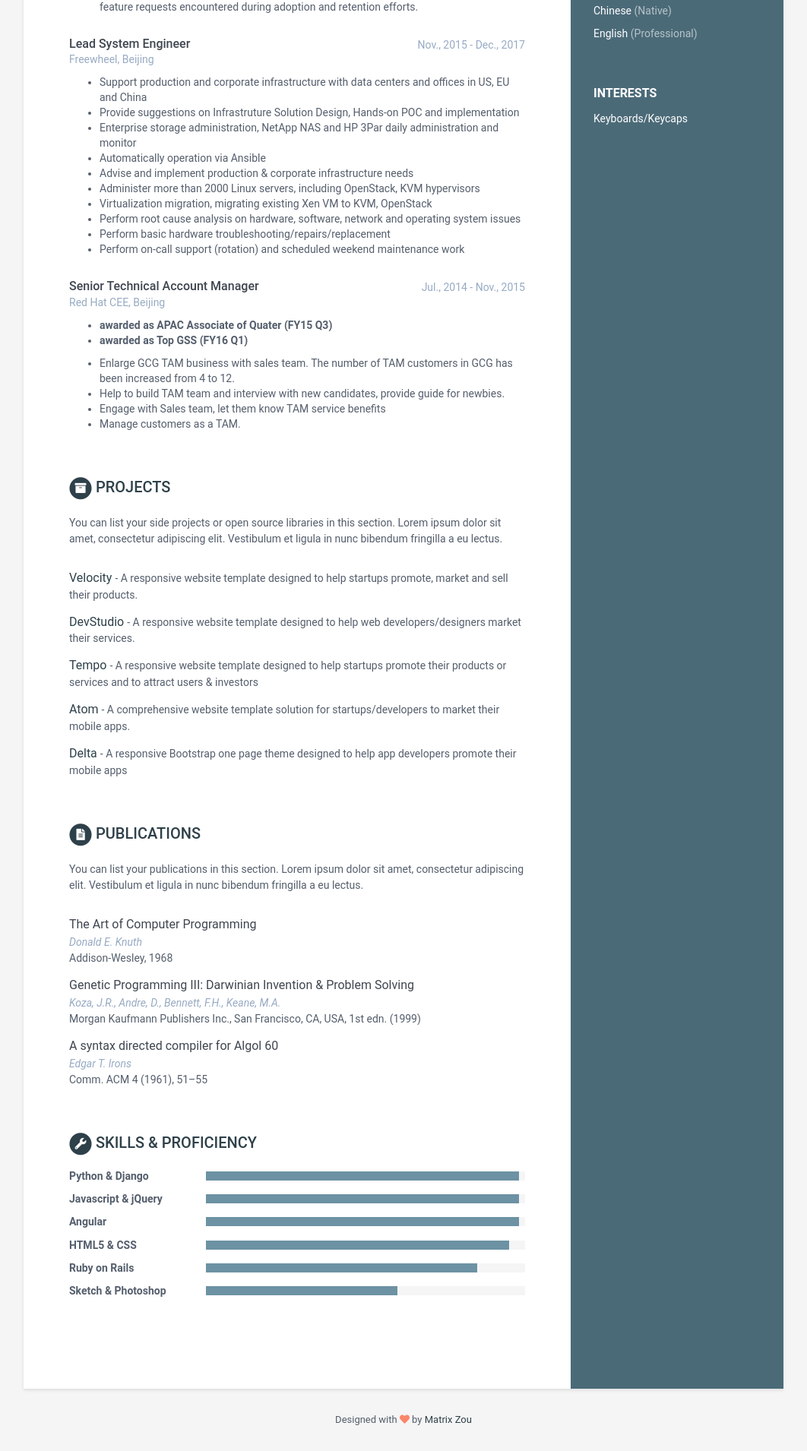
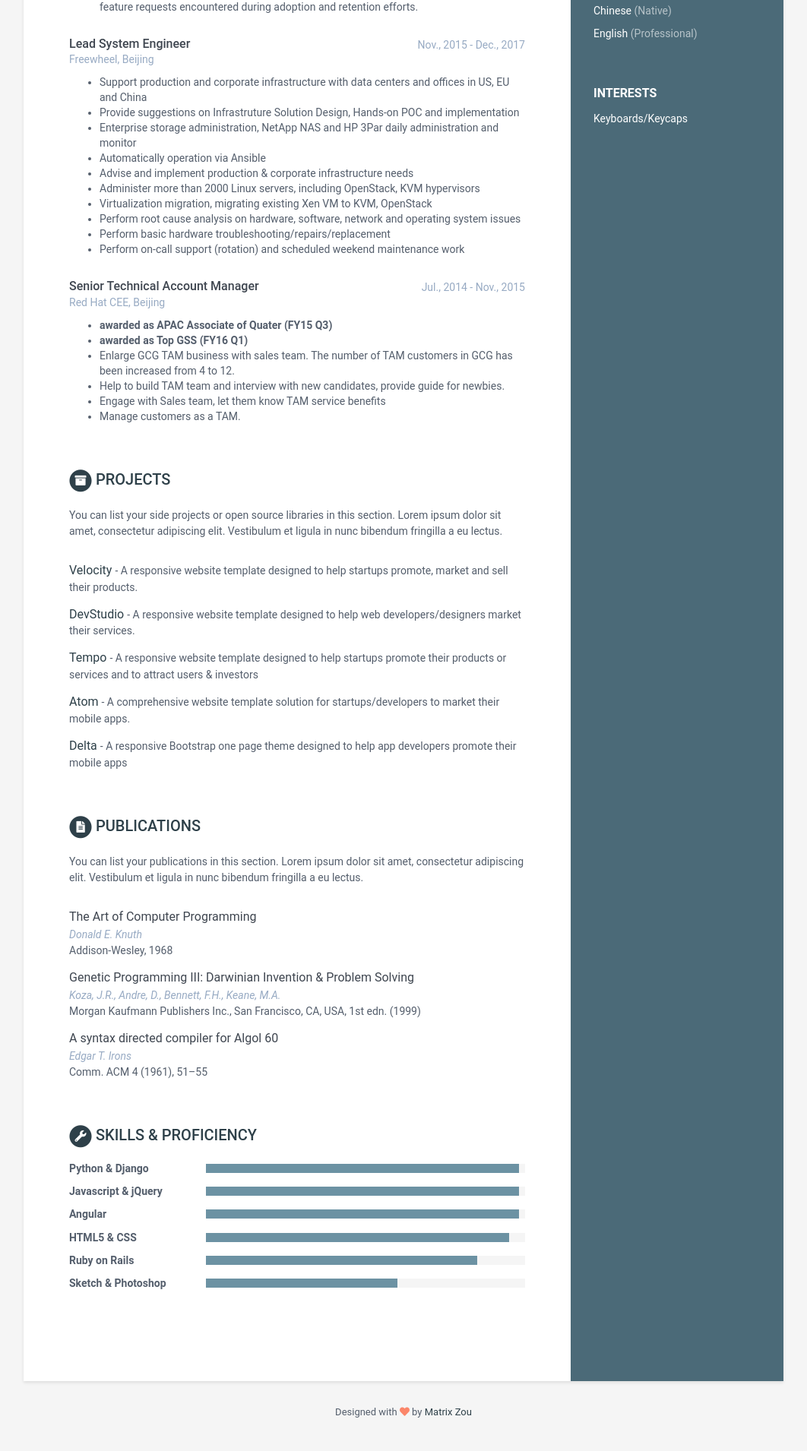
Before and after one commit to matrixzj/resume, a Jekyll site: the page built from index.html, in a window 1280 px wide. Shown: the part 721-2631 px from the top of the page at 76% size, without its empty margins (109-1171 px from the left). Built offline with Jekyll 4.4.1, drawn with Linux system fonts in a browser that asks for light colours.

Commit message:
There are 1 files have been modified at 2019-06-16 06:10:51 . 	-rw-r--r-- 1 jzou ops 5505 Jun 16 06:10 _sass/_base.scss No files have been added. No files have been deleted. No file type has been changed.

```diff
--- a/_sass/_base.scss
+++ b/_sass/_base.scss
@@ -178,7 +178,7 @@
 
     .award_title {
         font-weight:bold;
-        margin-bottom: 0;
+        margin-bottom: -10px;
         margin-top: 0;
     }
 
```
